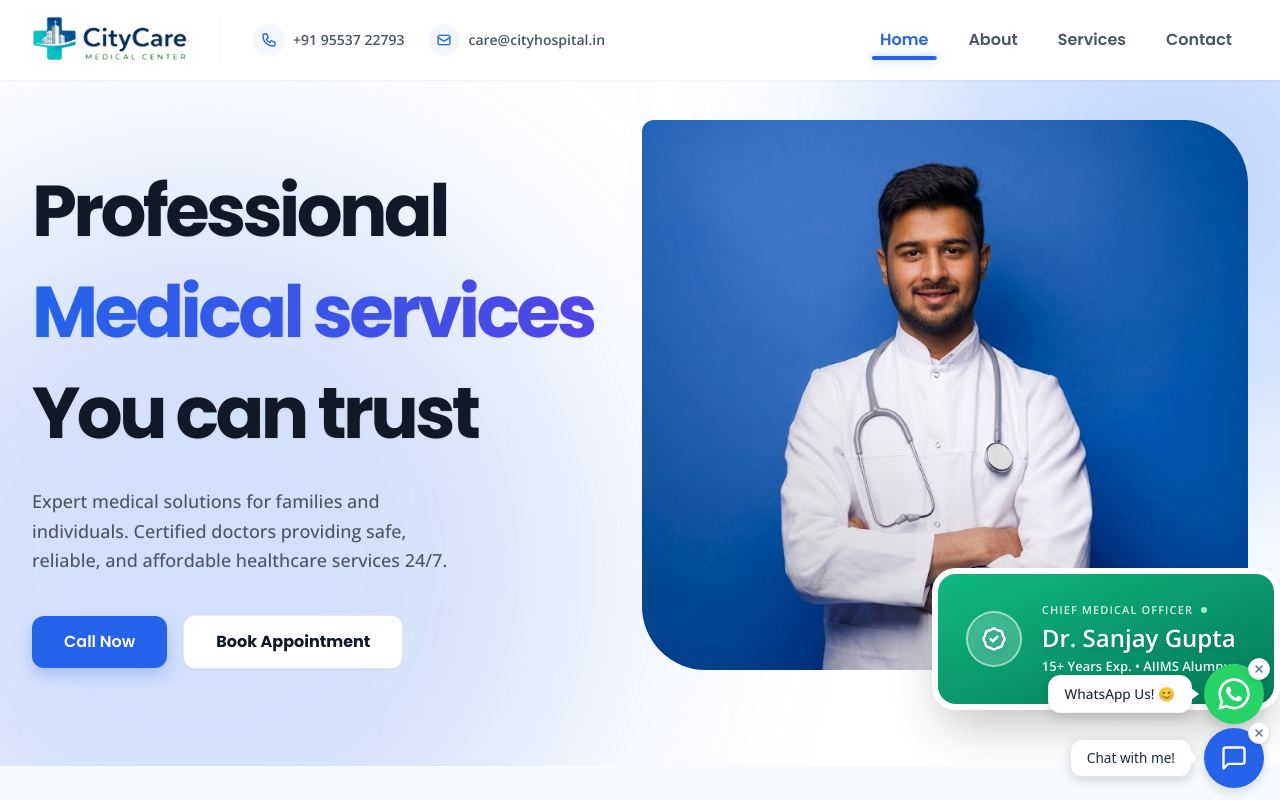
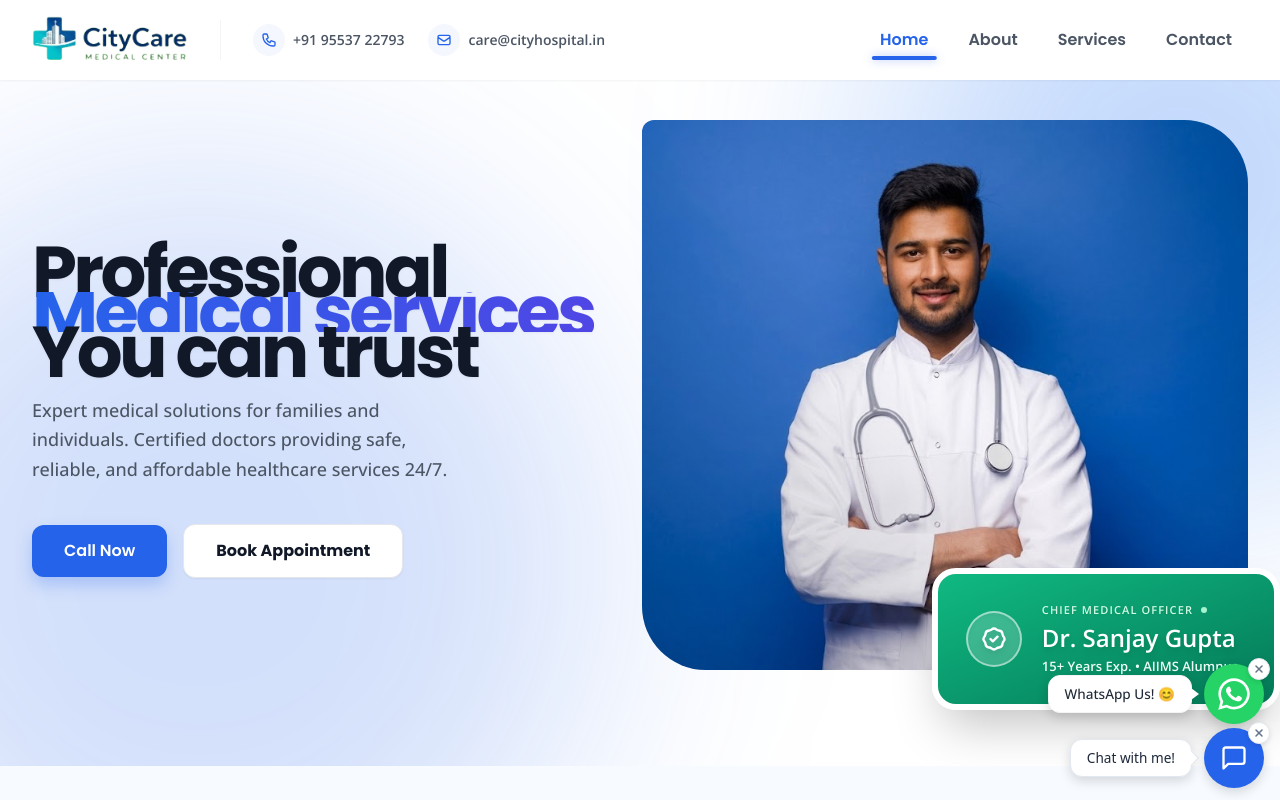
Before and after one commit to Dzyu-cyber/clinic-website, a React (Vite) app: page / in a window 1280 px wide. Shown: the top 800 px of the page. Built offline with nearby package versions, Linux system fonts and the light colour scheme.

Commit message:
fix: ensure medical services text fits on one line using inline-block and text-3xl

```diff
--- a/src/Home.jsx
+++ b/src/Home.jsx
@@ -50,9 +50,9 @@ export default function Home({ setPage }) {
                             </div>
 
                             {/* Main Heading */}
-                            <h1 className="font-heading text-4xl sm:text-[2.85rem] md:text-[4.5rem] leading-[1.4] font-black text-[#111827] tracking-tighter">
+                            <h1 className="font-heading text-3xl sm:text-4xl md:text-[4.5rem] leading-[1.4] font-black text-[#111827] tracking-tighter">
                                 <span className="drop-shadow-sm">Professional</span> <br />
-                                <span className="text-transparent bg-clip-text bg-gradient-to-r from-[#2563EB] to-[#4F46E5] drop-shadow-sm whitespace-nowrap">Medical services</span> <br />
+                                <span className="inline-block text-transparent bg-clip-text bg-gradient-to-r from-[#2563EB] to-[#4F46E5] drop-shadow-sm whitespace-nowrap">Medical services</span> <br />
                                 <span className="drop-shadow-sm">You can trust</span>
                             </h1>
 
```
